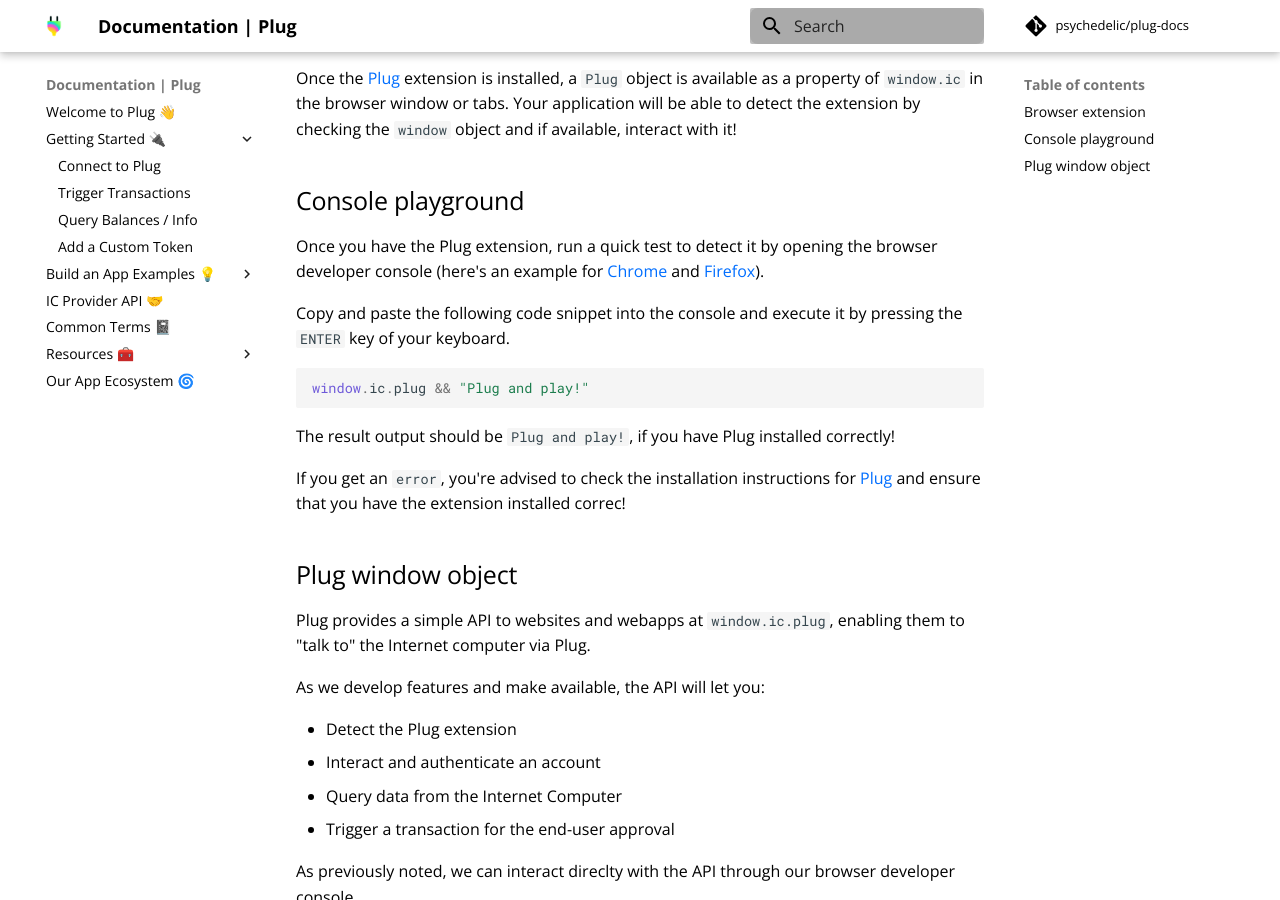
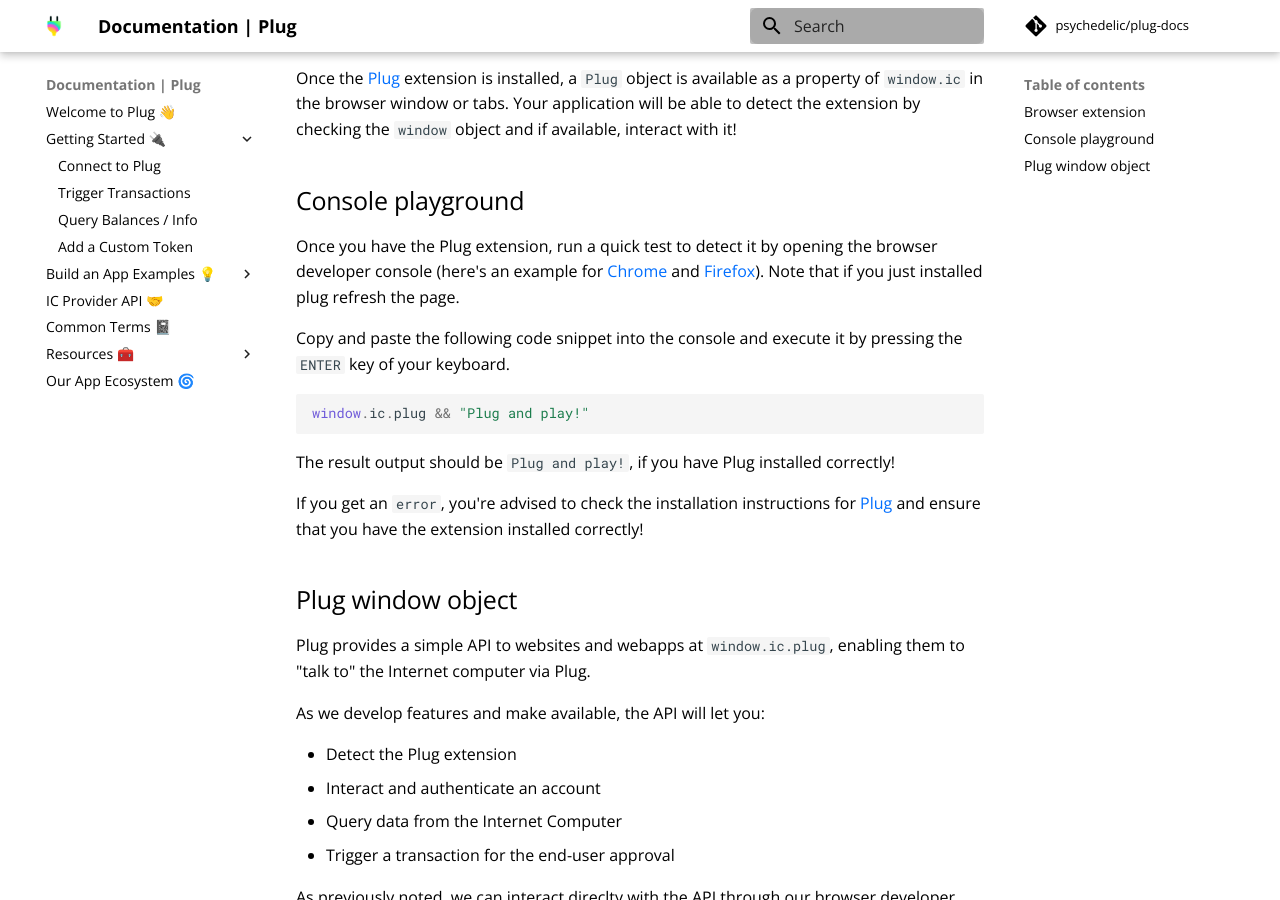
Before and after one commit to Psychedelic/plug-docs, an MkDocs documentation site: the page built from docs/getting-started/connect-to-plug.md, in a window 1280 px wide and 900 px high, scrolled down 546 px. Built offline with MkDocs 1.6.1 and Material for MkDocs 9.7.7, drawn with Linux system fonts in a browser that asks for light colours; comment, search, counter and statistics services are not loaded.

Commit message:
docs: ✏️  typo amends

```diff
--- a/docs/getting-started/connect-to-plug.md
+++ b/docs/getting-started/connect-to-plug.md
@@ -17,7 +17,7 @@
 
 ## Console playground
 
-Once you have the Plug extension, run a quick test to detect it by opening the browser developer console (here's an example for [Chrome](https://developer.chrome.com/docs/devtools/open/) and [Firefox](https://developer.mozilla.org/en-US/docs/Tools/Browser_Console)).
+Once you have the Plug extension, run a quick test to detect it by opening the browser developer console (here's an example for [Chrome](https://developer.chrome.com/docs/devtools/open/) and [Firefox](https://developer.mozilla.org/en-US/docs/Tools/Browser_Console)). Note that if you just installed plug refresh the page.
 
 Copy and paste the following code snippet into the console and execute it by pressing the `ENTER` key of your keyboard.
 
@@ -27,7 +27,7 @@
 
 The result output should be `Plug and play!`, if you have Plug installed correctly!
 
-If you get an `error`, you're advised to check the installation instructions for [Plug](https://plugwallet.ooo/) and ensure that you have the extension installed correc!
+If you get an `error`, you're advised to check the installation instructions for [Plug](https://plugwallet.ooo/) and ensure that you have the extension installed correctly!
 
 ## Plug window object
 
```
